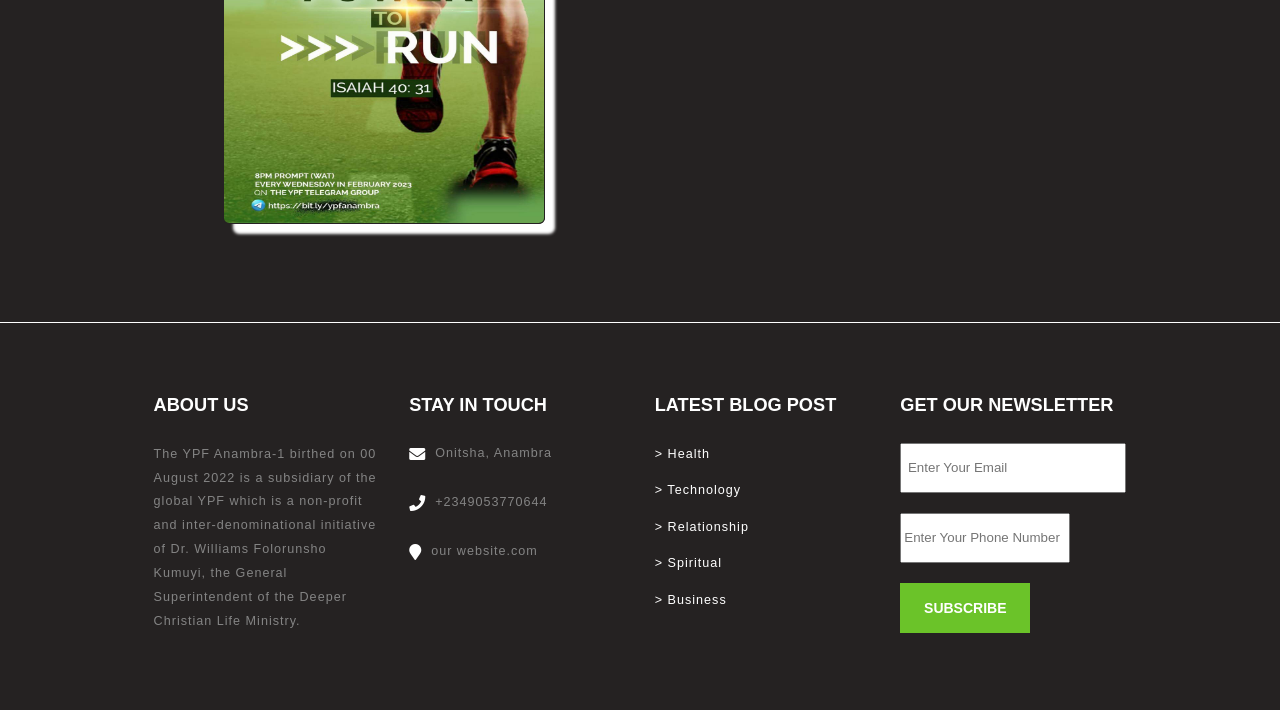
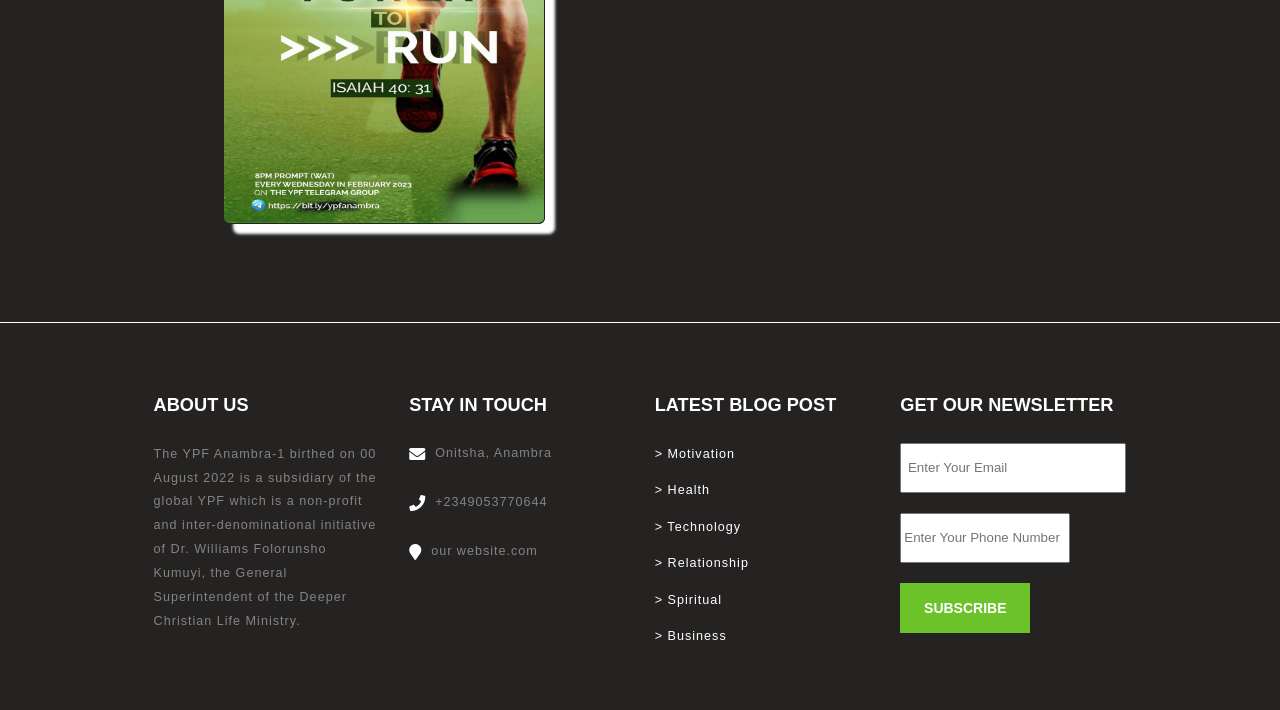
Before and after one commit to ziglewis/YPF-Anambra1-gallery-page, a plain HTML site: page index.html in a window 1280 px wide. Shown: the part 4172-4882 px from the top of the page. Drawn offline with Linux system fonts and the light colour scheme.

Commit message:
modified css

```diff
--- a/index.html
+++ b/index.html
@@ -241,14 +241,15 @@
                             </div>
 
                             <div class="blog contact-us-items">
-                                <h2>LATEST BLOG POST</h2>
-                                <a href="linkkk"><p>&gt Health </p></a>
-                                <a href="linkkk"><p>&gt Technology</p></a>
-                                <a href="linkkk"><p>&gt Relationship</p></a>
-                                <a href="linkkk"><p>&gt Spiritual</p></a>
-                                <a href="linkkk"><p>&gt Business</p></a>
+                              <h2>LATEST BLOG POST</h2>
+                              <a><p>&gt Motivation</p></a>
+                              <a><p>&gt Health </p></a>
+                              <a><p>&gt Technology</p></a>
+                              <a><p>&gt Relationship</p></a>
+                              <a><p>&gt Spiritual</p></a>
+                              <a><p>&gt Business</p></a>
 
-                            </div>
+                          </div>
 
                             <div class="news-letter contact-us-items">
                               <h2>GET OUR NEWSLETTER</h2>
--- a/index.js
+++ b/index.js
@@ -116,3 +116,18 @@ let poUpOnAndOff = () => {
      newsLetterForm.reset()
 
    });
+
+
+
+   // HANDLING THE SORTING OF THE BLOG WHEN IT IS LINKED TO FROM THE FOOTER BLOG SECTION
+
+   let myAllFooterBlogLinks = document.querySelectorAll (".blog a")
+
+   myAllFooterBlogLinks.forEach(function(blogCategory) {
+
+       let categoryName = blogCategory.textContent.split(" ")[1].toLowerCase()+"Blog"
+       blogCategory.addEventListener("click", function(){
+           window.location.href =  `
+           https://ziglewis.github.io/YPF_Anambra_Blog_Page/?${categoryName}=true
+           `
+           })  })
--- a/style.css
+++ b/style.css
@@ -355,6 +355,7 @@ height: 250px;
 
 .blog a {
     text-decoration: none;
+    cursor: pointer;
 }
 
 .blog a p{
```
